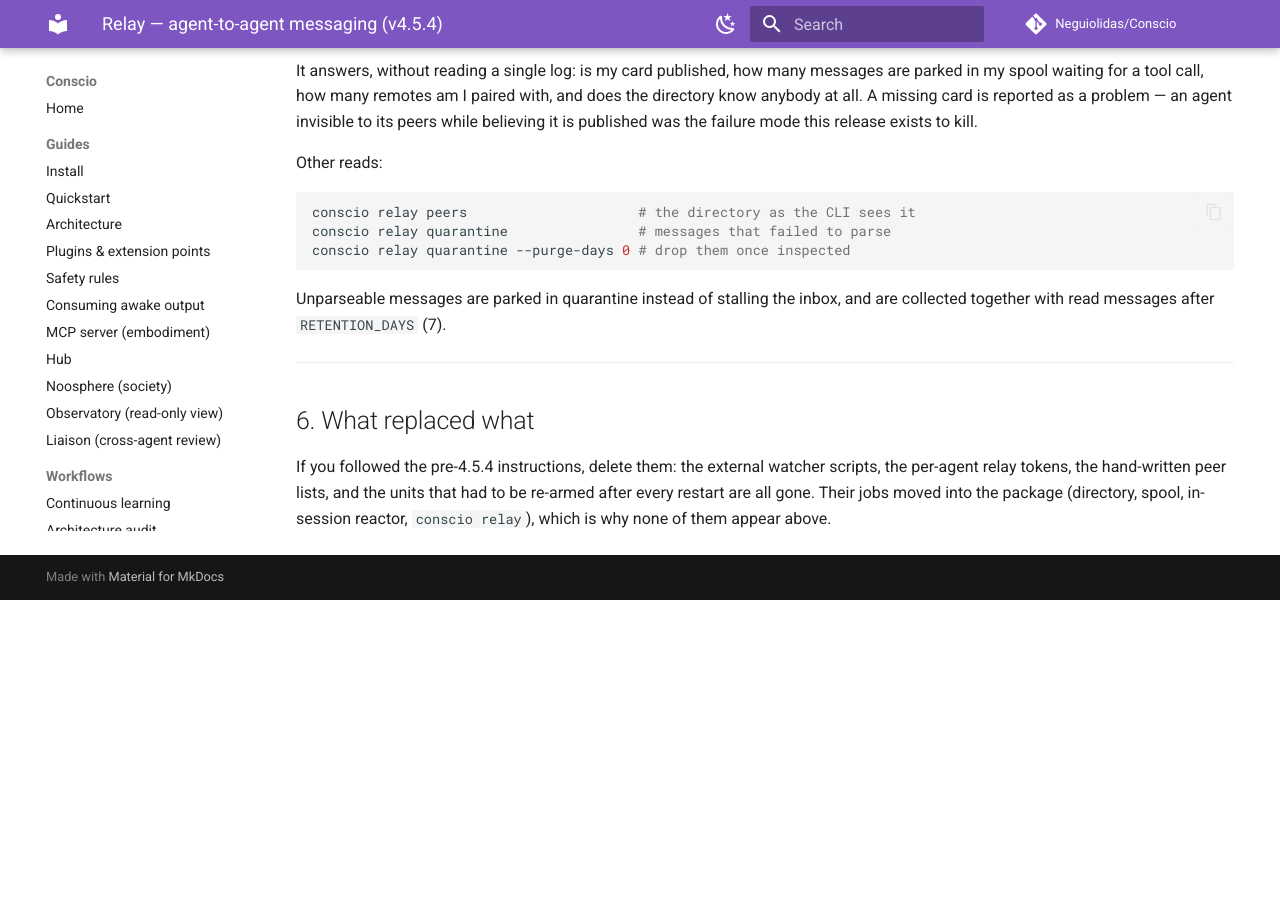
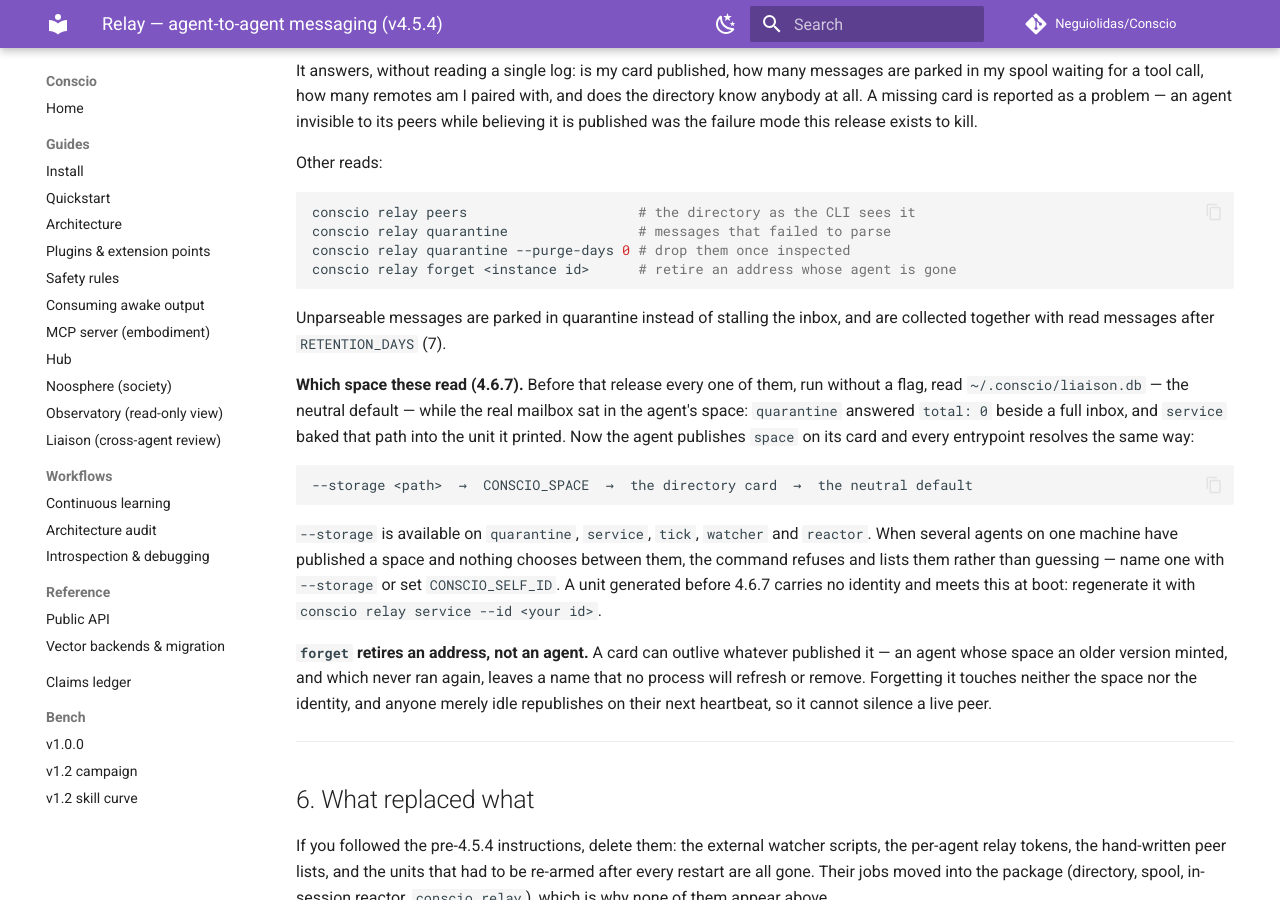
Before and after one commit to Neguiolidas/Conscio, an MkDocs documentation site: the page built from docs/RELAY.md, in a window 1280 px wide and 900 px high, scrolled down 3325 px. Built offline with MkDocs 1.6.1 and Material for MkDocs 9.7.7, drawn with Linux system fonts in a browser that asks for light colours; comment, search, counter and statistics services are not loaded; before the commit the page ends 3925 px from its top, so only the background shows below that.

Commit message:
release: v4.6.7 — the CLI learns where the live space is
Version bumped in the three places that carry it: conscio/__init__.py, the
plugin manifest, and the `--from conscio==` pin in .mcp.json. pyproject derives
its version from __init__, so there is no fourth point in this tree.

Docs swept against the code, not against memory. The tool surfaces were
measured by counting what the server actually serves rather than reading the
constants — lite 10, balanced 19, high 27, ultra 37, which is what the docs
already claimed, and unchanged because this release adds no MCP tool. Every
relay subcommand named in docs/RELAY.md was confirmed present by running
`--help`, including the new `forget`.

README's "latest release" paragraph now describes 4.6.7, since it asserts what
the current release is and has to be true at the instant the tag exists.

Co-Authored-By: Claude Opus 5 (1M context) <noreply@anthropic.com>

````diff
--- a/conscio/__init__.py
+++ b/conscio/__init__.py
@@ -6,7 +6,7 @@ and goal generation. Adapts behavior based on the underlying model's
 context window size.
 """
 
-__version__ = "4.6.6"
+__version__ = "4.6.7"
 __author__ = "Neguiolidas / Neguitech"
 
 from .agency import (
--- a/docs/RELAY.md
+++ b/docs/RELAY.md
@@ -192,10 +192,34 @@ Other reads:
 conscio relay peers                     # the directory as the CLI sees it
 conscio relay quarantine                # messages that failed to parse
 conscio relay quarantine --purge-days 0 # drop them once inspected
+conscio relay forget <instance id>      # retire an address whose agent is gone
 ```
 
 Unparseable messages are parked in quarantine instead of stalling the inbox, and
 are collected together with read messages after `RETENTION_DAYS` (7).
+
+**Which space these read (4.6.7).** Before that release every one of them, run
+without a flag, read `~/.conscio/liaison.db` — the neutral default — while the
+real mailbox sat in the agent's space: `quarantine` answered `total: 0` beside a
+full inbox, and `service` baked that path into the unit it printed. Now the
+agent publishes `space` on its card and every entrypoint resolves the same way:
+
+```
+--storage <path>  →  CONSCIO_SPACE  →  the directory card  →  the neutral default
+```
+
+`--storage` is available on `quarantine`, `service`, `tick`, `watcher` and
+`reactor`. When several agents on one machine have published a space and nothing
+chooses between them, the command refuses and lists them rather than guessing —
+name one with `--storage` or set `CONSCIO_SELF_ID`. A unit generated before
+4.6.7 carries no identity and meets this at boot: regenerate it with
+`conscio relay service --id <your id>`.
+
+**`forget` retires an address, not an agent.** A card can outlive whatever
+published it — an agent whose space an older version minted, and which never ran
+again, leaves a name that no process will refresh or remove. Forgetting it
+touches neither the space nor the identity, and anyone merely idle republishes on
+their next heartbeat, so it cannot silence a live peer.
 
 ---
 
````
Also changed, not shown: CHANGELOG.md (+112 -0 lines), README.md (+1 -1 lines), 2 other files.
